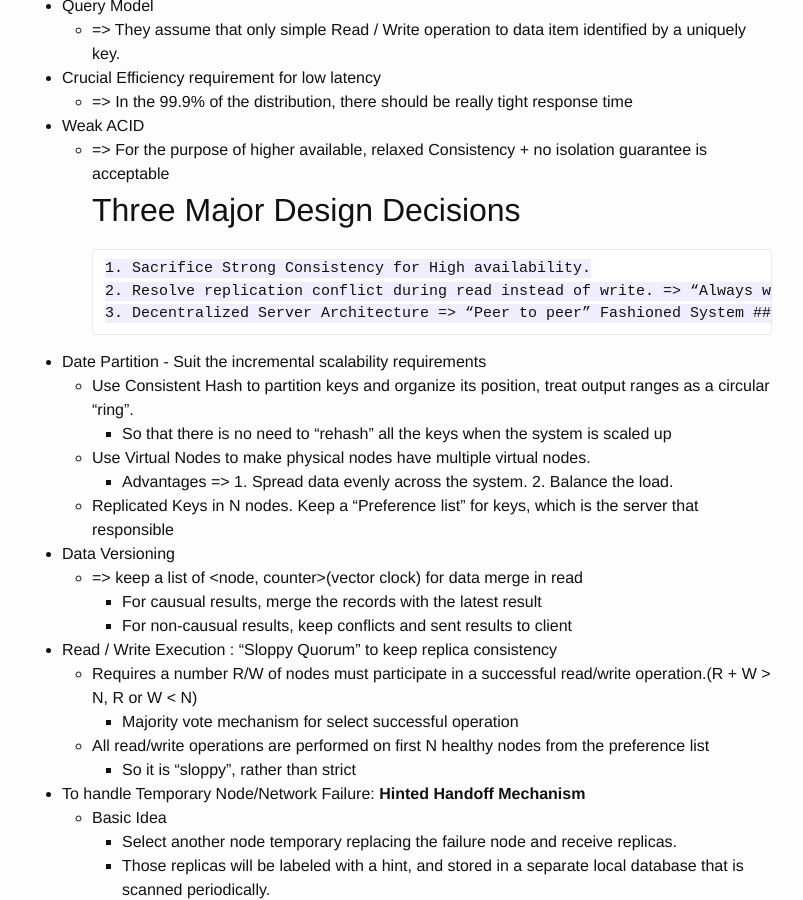
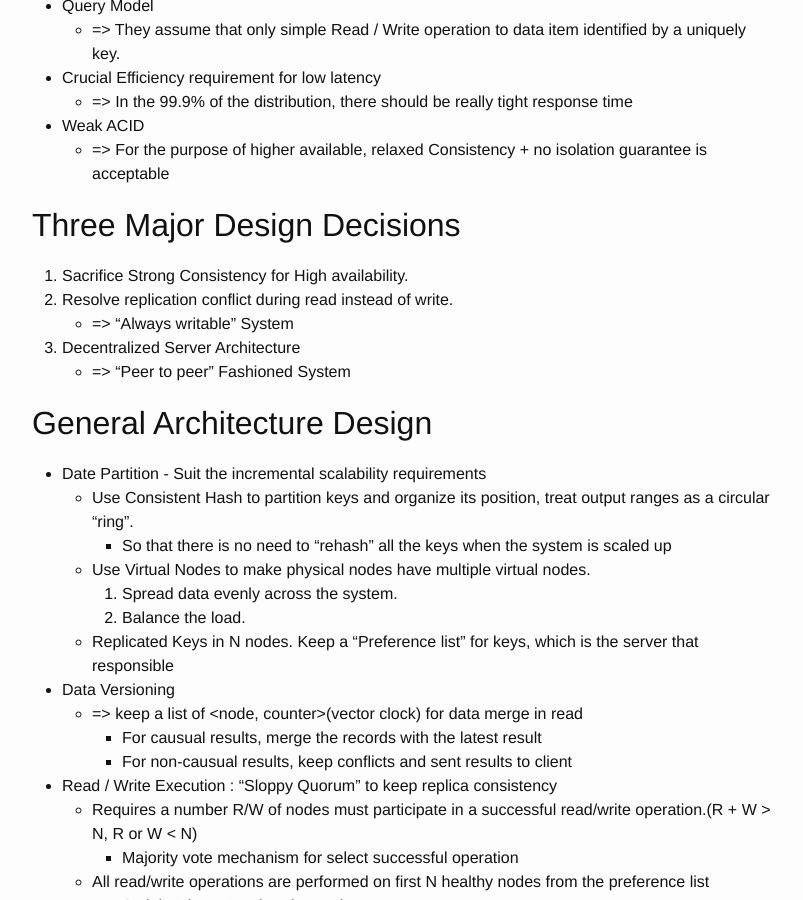
Before and after one commit to danielyou0230/danielyou0230.github.io, a Jekyll site: the page built from _posts/2015-03-09-summary-dynamo.md, in a window 1280 px wide and 900 px high, scrolled down 548 px. Shown: the whole window, without its empty margins (238-1041 px from the left). Built offline with Jekyll 4.4.1, drawn with Linux system fonts in a browser that asks for light colours.

Commit message:
Fix dynamo summary's format

```diff
--- a/_posts/2015-03-09-summary-dynamo.md
+++ b/_posts/2015-03-09-summary-dynamo.md
@@ -18,16 +18,22 @@
   * => In the 99.9% of the distribution, there should be really tight response time
 * Weak ACID
   * => For the purpose of higher available, relaxed Consistency + no isolation guarantee is acceptable
+
 ## Three Major Design Decisions
+
 1. Sacrifice Strong Consistency for High availability.
-2. Resolve replication conflict during read instead of write. => “Always writable” System
-3. Decentralized Server Architecture => “Peer to peer” Fashioned System
+2. Resolve replication conflict during read instead of write.
+  * => “Always writable” System
+3. Decentralized Server Architecture
+  * => “Peer to peer” Fashioned System
+
 ## General Architecture Design
 * Date Partition - Suit the incremental scalability requirements
   * Use Consistent Hash to partition keys and organize its position, treat output ranges as a circular “ring”.
     * So that there is no need to "rehash" all the keys when the system is scaled up
   * Use Virtual Nodes to make physical nodes have multiple virtual nodes.
-    * Advantages => 1. Spread data evenly across the system. 2. Balance the load.
+    1. Spread data evenly across the system.
+    2. Balance the load.
   * Replicated Keys in N nodes. Keep a “Preference list” for keys, which is the server that responsible
 * Data Versioning
   * => keep a list of \<node, counter\>(vector clock) for data merge in read
```
